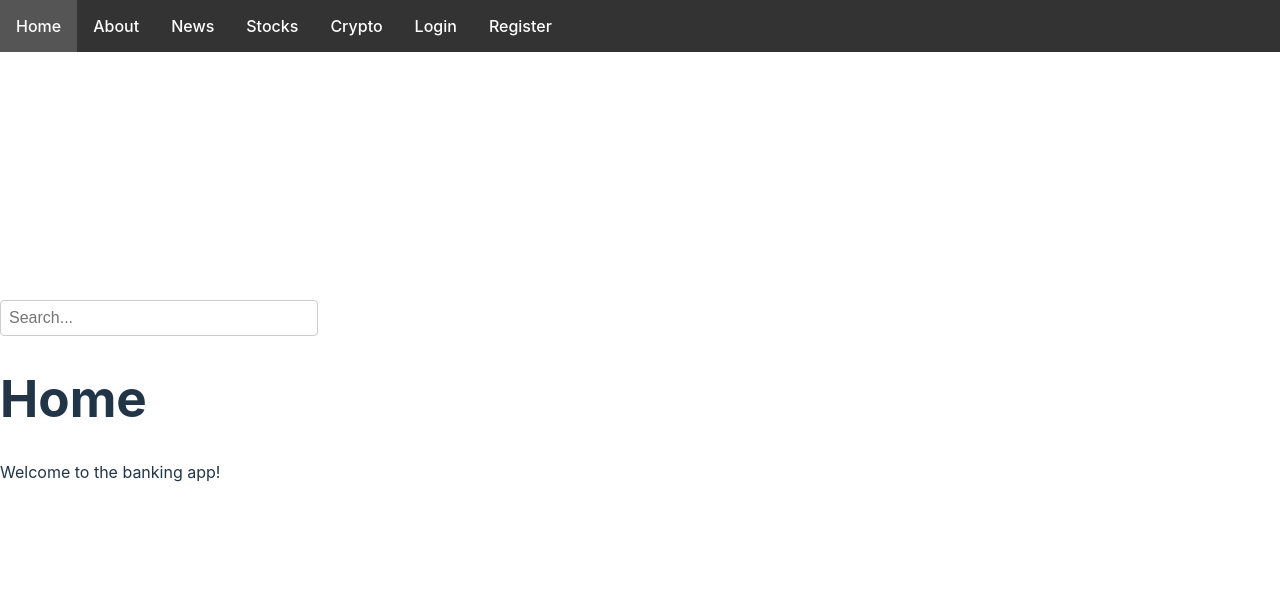
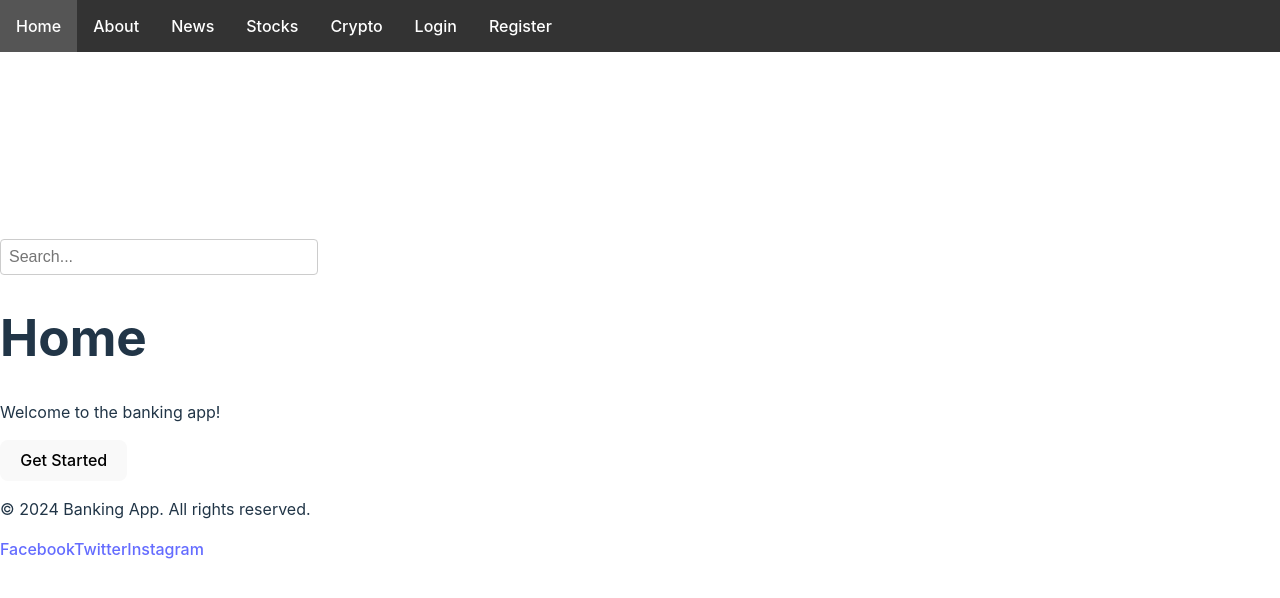
Before and after one commit to vincentbonet/BankingApp, a React (Vite) app in the folder banking-app/: page / in a window 1280 px wide. Shown: the top 598 px of the page. Built offline with nearby package versions, Linux system fonts and the light colour scheme.

Commit message:
chore: Add Footer component to App.jsx

```diff
--- a/banking-app/src/App.jsx
+++ b/banking-app/src/App.jsx
@@ -9,6 +9,7 @@ import Crypto from './components/Crypto';
 import Login from './components/Login';
 import Register from './components/Register';
 import Searchbar from './components/Searchbar';
+import Footer from './components/Footer';
 
 
 import './App.css';
@@ -32,6 +33,7 @@ const App = () => {
                         <Route path='/register' element={<Register />} />
                     </Routes>
                 </div>
+                <Footer />
             </div>
         </Router>
     );
--- /dev/null
+++ b/banking-app/src/components/Footer.jsx
@@ -0,0 +1,17 @@
+import React from 'react';
+import './Footer.css';
+
+const Footer = () => {
+    return (
+        <footer className="footer">
+            <div className="social-links">
+                <p>&copy; 2024 Banking App. All rights reserved.</p>
+                <a href="https://www.facebook.com">Facebook</a>
+                <a href="https://www.twitter.com">Twitter</a>
+                <a href="https://www.instagram.com">Instagram</a>
+            </div>
+        </footer>
+    );
+}
+
+export default Footer;
--- a/banking-app/src/components/Home.jsx
+++ b/banking-app/src/components/Home.jsx
@@ -6,6 +6,7 @@ const Home = () => {
         <>
             <h1>Home</h1>
             <p>Welcome to the banking app!</p>
+            <button button ="cta-button">Get Started</button>
         </>
     );
 };
--- a/banking-app/src/components/Searchbar.jsx
+++ b/banking-app/src/components/Searchbar.jsx
@@ -1,6 +1,6 @@
 import React, { useState, useEffect } from 'react';
 import PropTypes from 'prop-types';
-import './Searchbar.css'; // Assuming you have a CSS file for styling
+import './Searchbar.css';
 
 const Searchbar = ({ suggestions }) => {
   const [query, setQuery] = useState('');
```
Also changed, not shown: banking-app/src/components/Footer.css (added).
